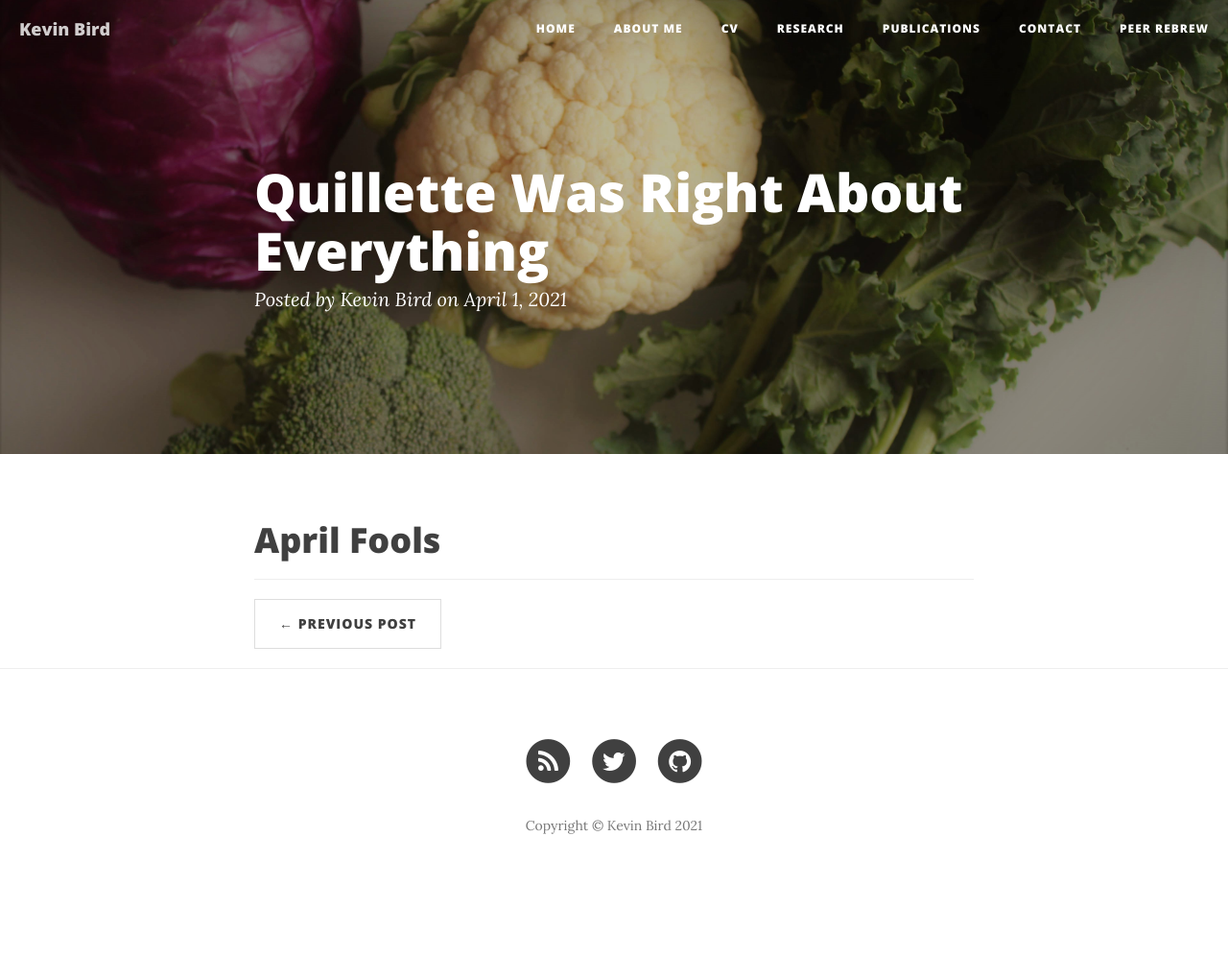
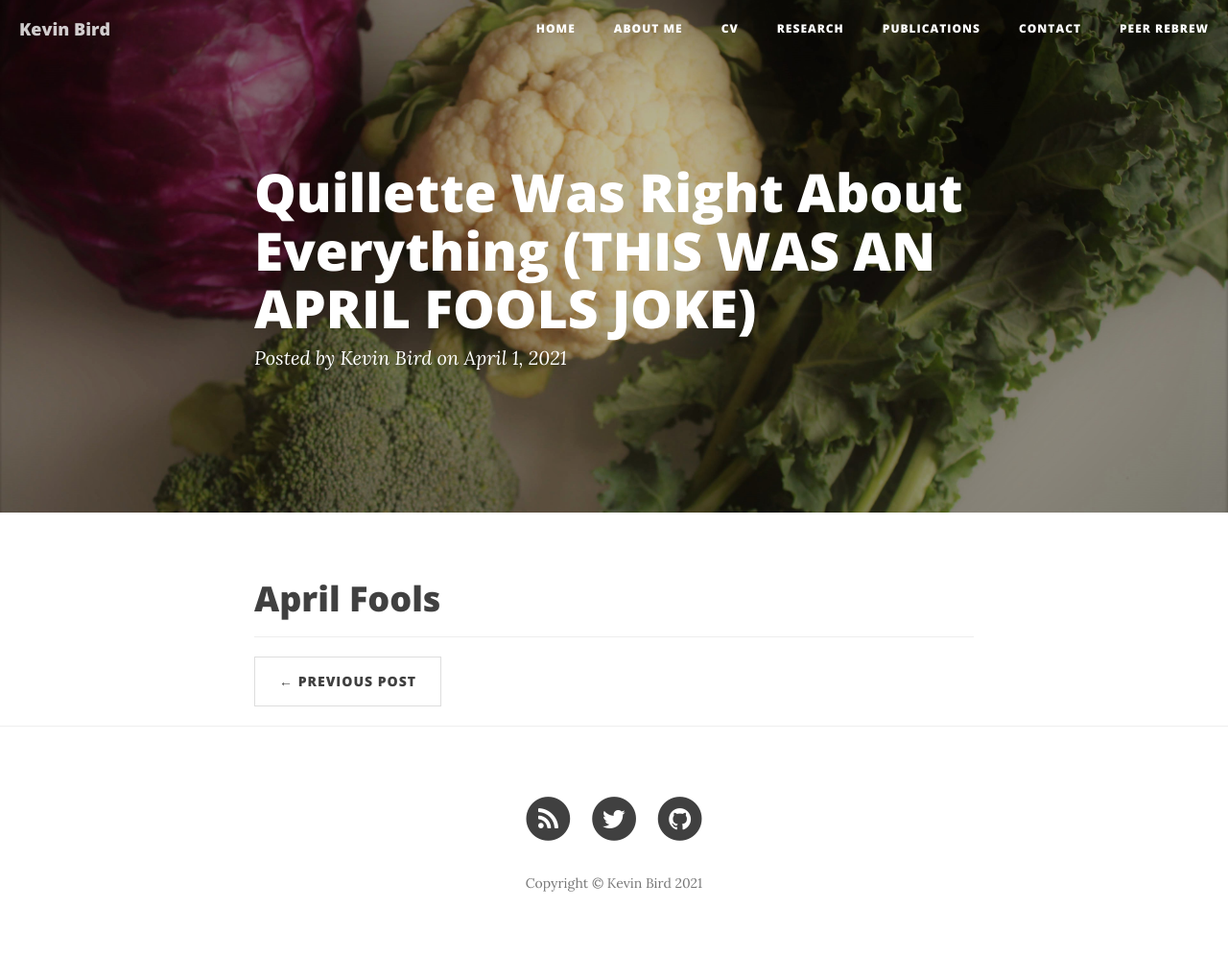
Before and after one commit to KevinABird/KevinABird.github.io, a Jekyll site: the page built from _posts/2021-04-01-quillette-was-right.md, in a window 1280 px wide. Shown: the whole page at 96% size. Built offline with Jekyll 4.4.1, drawn with Linux system fonts in a browser that asks for light colours; nearby versions of some CDN libraries; before the commit the page ends 936 px from its top, so only the background shows below that.

Commit message:
Update 2021-04-01-quillette-was-right.md
changed title after April Fools Day

```diff
--- a/_posts/2021-04-01-quillette-was-right.md
+++ b/_posts/2021-04-01-quillette-was-right.md
@@ -1,6 +1,6 @@
 ---
 layout: post
-title:  "Quillette Was Right About Everything"
+title:  "Quillette Was Right About Everything (THIS WAS AN APRIL FOOLS JOKE)"
 ---
 
 # April Fools
```
